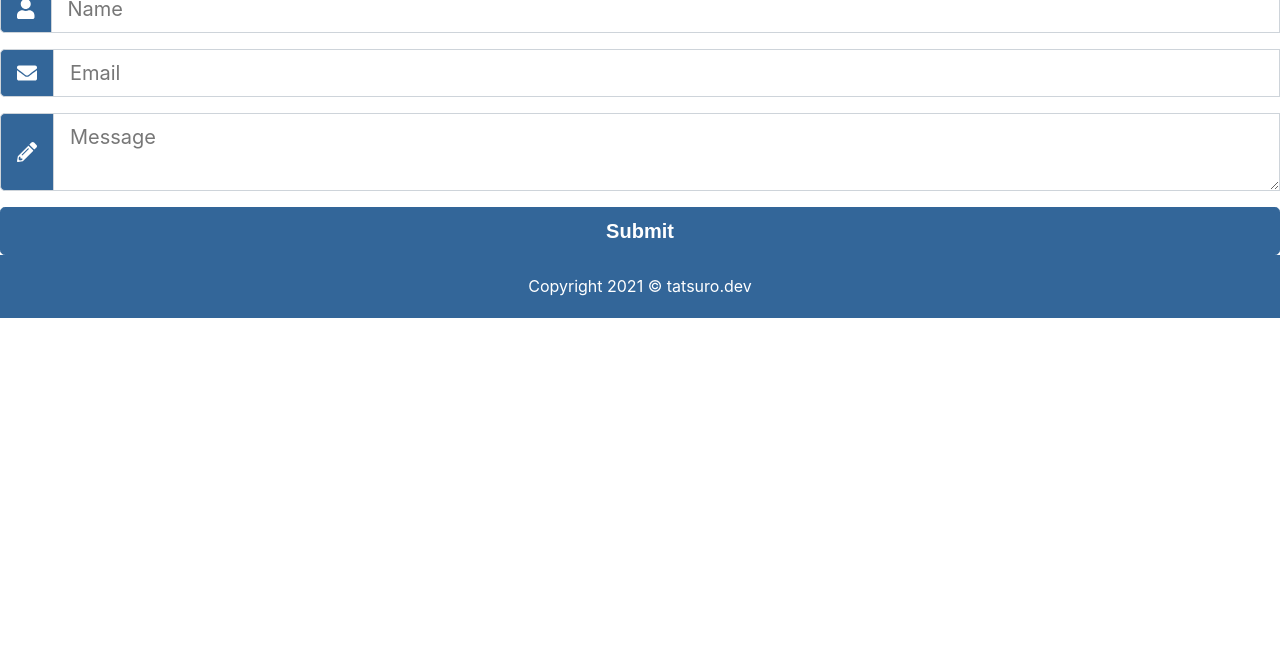
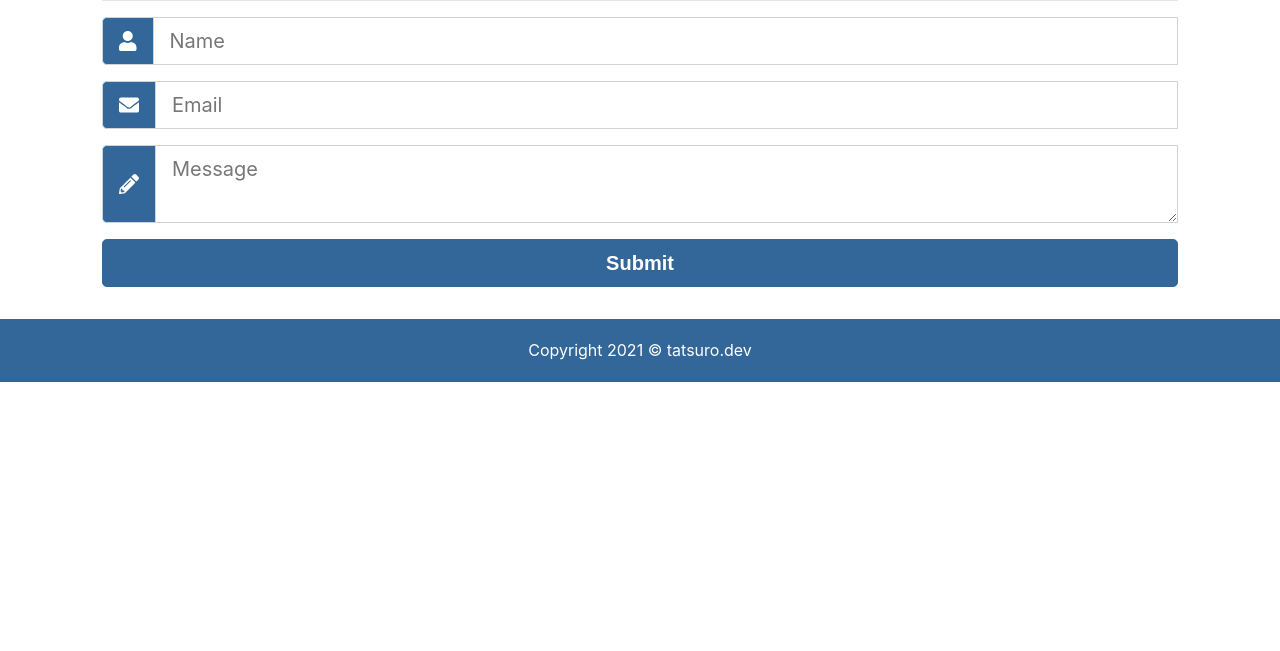
Before and after one commit to tatsurodev/gatsby-strapi, a Gatsby site in the folder frontend/: page /contacts in a window 1280 px wide. Shown: the part 149-800 px from the top of the page. Built offline with nearby package versions, Linux system fonts and the light colour scheme; Gatsby itself is replaced by a stand-in of ours; some packages are replaced by stand-ins of ours; a web font is replaced by a local one.

Commit message:
Contacts fix

```diff
--- a/frontend/src/pages/contacts.js
+++ b/frontend/src/pages/contacts.js
@@ -1,4 +1,5 @@
 import React from "react"
+import styled from "styled-components"
 import useContactValidation from "../hooks/useContactValidation"
 import { contactValidation } from "../utils"
 import Layout from "../components/Layout"
@@ -33,6 +34,7 @@ const ContactsPage = () => {
 
   return (
     <Layout>
+      <StyledContacts className="container">
         <Message />
         <Title title="Contact Me" />
         <form
@@ -90,8 +92,13 @@ const ContactsPage = () => {
             Submit
           </button>
         </form>
+      </StyledContacts>
     </Layout>
   )
 }
 
+const StyledContacts = styled.div`
+  padding: 2rem;
+`
+
 export default ContactsPage
```
Lines whose indentation alone changed are shown as unchanged.
